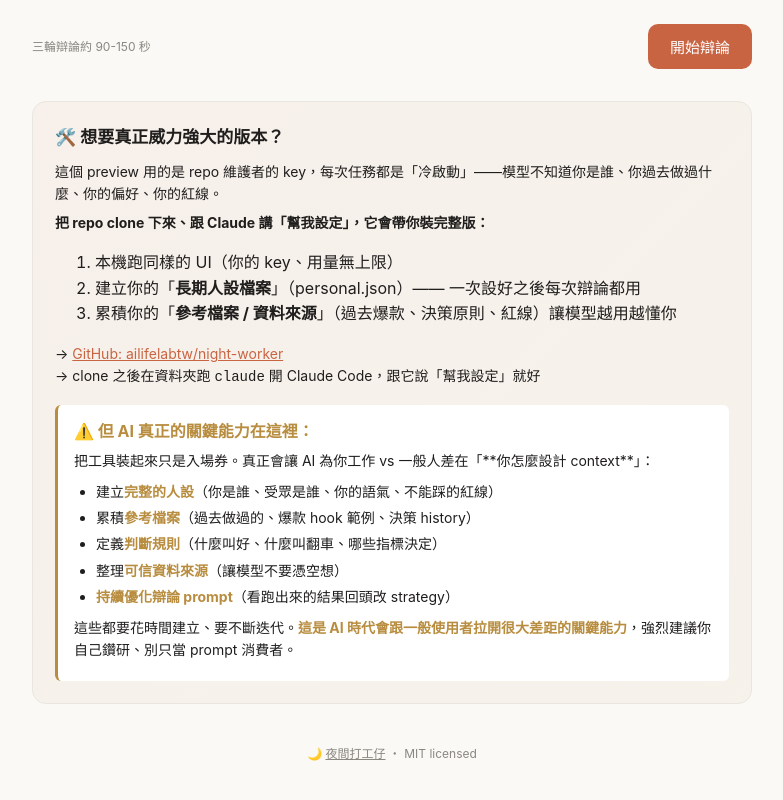
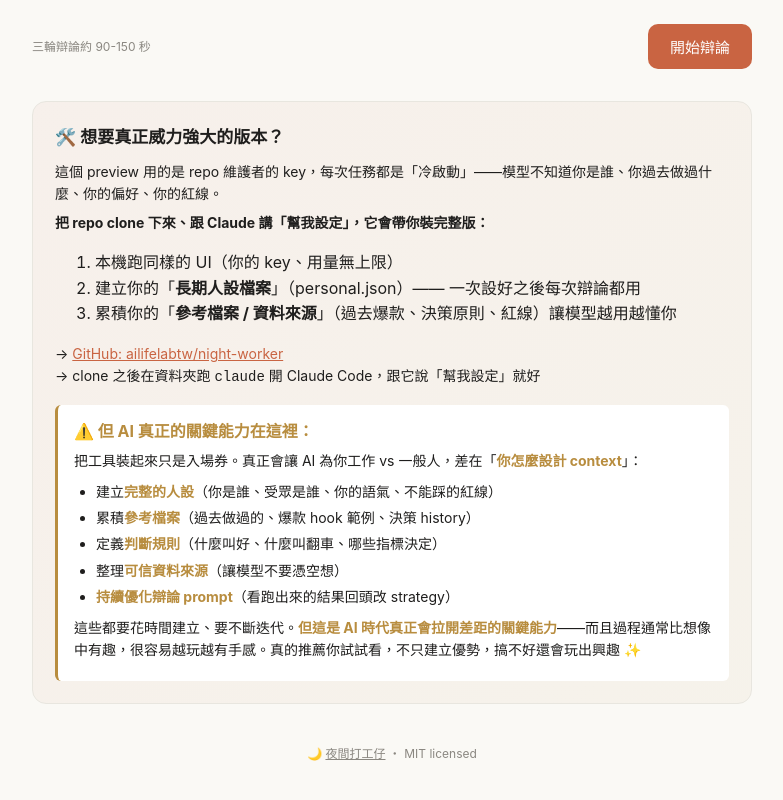
Before and after one commit to ailifelabtw/night-worker, a website: page worker/public/index.html in a window 1280 px wide. Shown: the part 1018-1818 px from the top of the page, without its empty margins (248-1031 px from the left). Drawn offline with Linux system fonts and the light colour scheme.

Commit message:
tweak: 把 AI 關鍵能力提醒改成鼓勵口吻、修 markdown 殘留

```diff
--- a/worker/public/index.html
+++ b/worker/public/index.html
@@ -264,7 +264,7 @@ footer a { color: var(--muted); text-decoration: underline; }
 
     <div class="ai-skill">
       <strong>⚠️ 但 AI 真正的關鍵能力在這裡：</strong>
-      <p style="margin:6px 0;">把工具裝起來只是入場券。真正會讓 AI 為你工作 vs 一般人差在「**你怎麼設計 context**」：</p>
+      <p style="margin:6px 0;">把工具裝起來只是入場券。真正會讓 AI 為你工作 vs 一般人，差在「<strong>你怎麼設計 context</strong>」：</p>
       <ul>
         <li>建立<strong>完整的人設</strong>（你是誰、受眾是誰、你的語氣、不能踩的紅線）</li>
         <li>累積<strong>參考檔案</strong>（過去做過的、爆款 hook 範例、決策 history）</li>
@@ -272,7 +272,7 @@ footer a { color: var(--muted); text-decoration: underline; }
         <li>整理<strong>可信資料來源</strong>（讓模型不要憑空想）</li>
         <li><strong>持續優化辯論 prompt</strong>（看跑出來的結果回頭改 strategy）</li>
       </ul>
-      <p style="margin:6px 0;">這些都要花時間建立、要不斷迭代。<strong>這是 AI 時代會跟一般使用者拉開很大差距的關鍵能力</strong>，強烈建議你自己鑽研、別只當 prompt 消費者。</p>
+      <p style="margin:6px 0;">這些都要花時間建立、要不斷迭代。<strong>但這是 AI 時代真正會拉開差距的關鍵能力</strong>——而且過程通常比想像中有趣，很容易越玩越有手感。真的推薦你試試看，不只建立優勢，搞不好還會玩出興趣 ✨</p>
     </div>
   </div>
 
```
